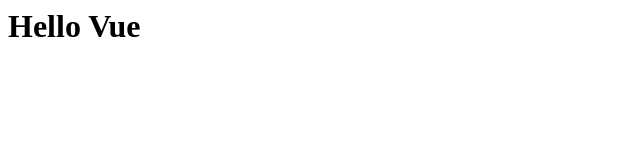
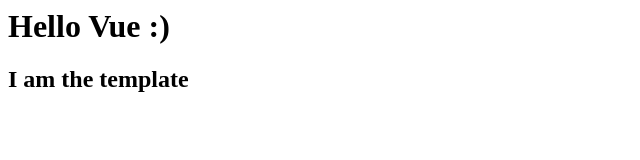
Before and after one commit to parmv33r/Vue, a plain HTML site: page index.html in a window 1280 px wide. Shown: the whole page, without its empty margins (0-640 px from the left). Drawn offline with nearby package versions, Linux system fonts and the light colour scheme.

Commit message:
vue learning started

```diff
--- /dev/null
+++ b/app.js
@@ -0,0 +1,7 @@
+const app = Vue.createApp({
+    //data, functions, the component template as well
+
+    template: '<h2> I am the template </h2>'
+})
+
+app.mount('#app')
--- a/index.html
+++ b/index.html
@@ -4,8 +4,18 @@
     <meta http-equiv="X-UA-Compatible" content="IE=edge">
     <meta name="viewport" content="width=device-width, initial-scale=1.0">
     <title>Learning Vue</title>
+    <script src="https://unpkg.com/vue@3/dist/vue.global.js"></script>
+
 </head>
 <body>
-    <h1>Hello Vue</h1>
+    <h1>Hello Vue :)</h1>
+
+    <div id="app">
+
+    </div>
+
+    <script src="app.js"></script>
+
+
 </body>
 </html>
```
